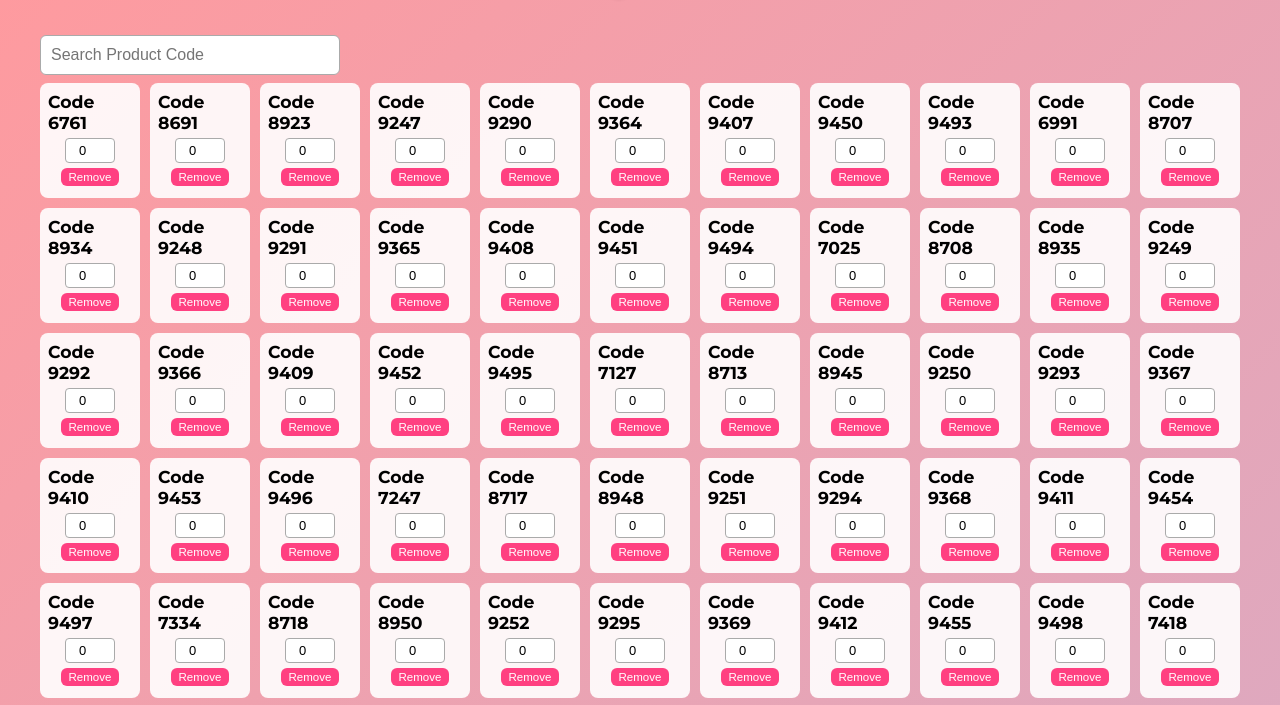
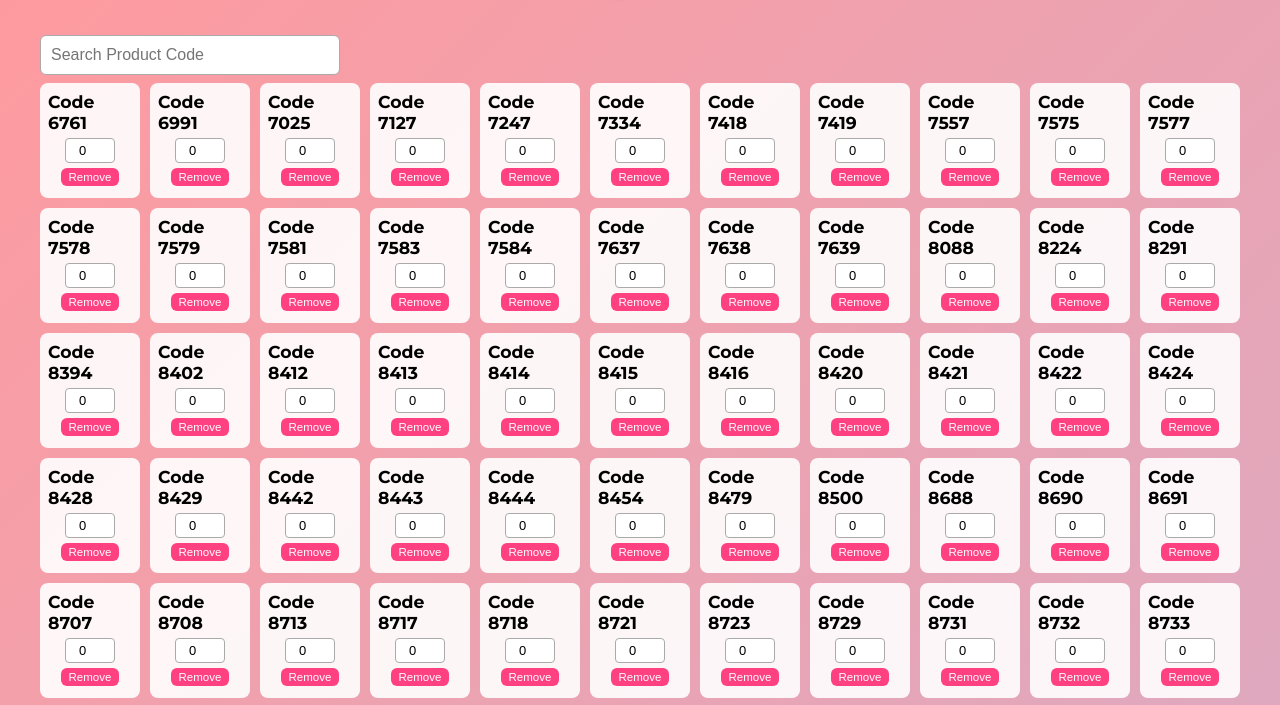
Before and after one commit to mini-me99/BabYland-, a plain HTML site: page index.html in a window 1280 px wide. Shown: the part 62-767 px from the top of the page. Drawn offline with Linux system fonts and the light colour scheme.

Commit message:
Update index.html

```diff
--- a/index.html
+++ b/index.html
@@ -250,49 +250,15 @@
   <script>
     // Define the product codes array based on your provided list
     const productCodes = [
-      "6761", "8691", "8923", "9247", "9290", "9364", "9407", "9450", "9493",
-      "6991", "8707", "8934", "9248", "9291", "9365", "9408", "9451", "9494",
-      "7025", "8708", "8935", "9249", "9292", "9366", "9409", "9452", "9495",
-      "7127", "8713", "8945", "9250", "9293", "9367", "9410", "9453", "9496",
-      "7247", "8717", "8948", "9251", "9294", "9368", "9411", "9454", "9497",
-      "7334", "8718", "8950", "9252", "9295", "9369", "9412", "9455", "9498",
-      "7418", "8721", "8951", "9253", "9296", "9370", "9413", "9456", "9499",
-      "7419", "8723", "9187", "9254", "9297", "9371", "9414", "9457", "9500",
-      "7557", "8729", "9188", "9255", "9298", "9372", "9415", "9458", "9501",
-      "7575", "8731", "9189", "9256", "9299", "9373", "9416", "9459", "9502",
-      "7577", "8732", "9190", "9257", "9300", "9374", "9417", "9460", "9503",
-      "7578", "8733", "9191", "9258", "9301", "9375", "9418", "9461", "9504",
-      "7579", "8735", "9192", "9259", "9302", "9376", "9419", "9462", "9505",
-      "7581", "8737", "9193", "9260", "9303", "9377", "9420", "9463", "9506",
-      "7583", "8738", "9194", "9261", "9304", "9378", "9421", "9464", "9507",
-      "7584", "8748", "9196", "9262", "9305", "9379", "9422", "9465", "9508",
-      "7637", "8757", "9198", "9263", "9306", "9380", "9423", "9466", "9509",
-      "7638", "8760", "9221", "9264", "9307", "9381", "9424", "9467", "9510",
-      "7639", "8779", "9222", "9265", "9308", "9382", "9425", "9468", "9511",
-      "8088", "8782", "9223", "9266", "9309", "9383", "9426", "9469", "9512",
-      "8224", "8790", "9224", "9267", "9310", "9384", "9427", "9470", "9513",
-      "8291", "8791", "9225", "9268", "9311", "9385", "9428", "9471", "9514",
-      "8394", "8792", "9226", "9269", "9312", "9386", "9429", "9472", "9515",
-      "8402", "8793", "9227", "9270", "9329", "9387", "9430", "9473", "9516",
-      "8412", "8795", "9228", "9271", "9330", "9388", "9431", "9474", "9517",
-      "8413", "8809", "9229", "9272", "9331", "9389", "9432", "9475", "9518",
-      "8414", "8813", "9230", "9273", "9332", "9390", "9433", "9476", "9519",
-      "8415", "8814", "9231", "9274", "9333", "9391", "9434", "9477", "9520",
-      "8416", "8815", "9232", "9275", "9341", "9392", "9435", "9478", "9521",
-      "8420", "8816", "9233", "9276", "9342", "9393", "9436", "9479", "9522",
-      "8421", "8817", "9234", "9277", "9343", "9394", "9437", "9480", "9523",
-      "8422", "8818", "9235", "9278", "9344", "9395", "9438", "9481", "9524",
-      "8424", "8825", "9236", "9279", "9345", "9396", "9439", "9482", "9525",
-      "8428", "8827", "9237", "9280", "9346", "9397", "9440", "9483", "9526",
-      "8429", "8828", "9238", "9281", "9347", "9398", "9441", "9484", "9527",
-      "8442", "8902", "9239", "9282", "9348", "9399", "9442", "9485", "9528",
-      "8443", "8908", "9240", "9283", "9358", "9400", "9443", "9486", "9529",
-      "8444", "8911", "9241", "9284", "9359", "9401", "9444", "9487", "9530",
-      "8454", "8912", "9242", "9285", "9360", "9402", "9445", "9488", "9531",
-      "8479", "8913", "9243", "9286", "9361", "9403", "9446", "9489", "9532",
-      "8500", "8918", "9244", "9287", "9362", "9404", "9447", "9490", "9533",
-      "8688", "8919", "9245", "9288", "9363", "9405", "9448", "9491", "9534",
-      "8690", "8920", "9246", "9289", "9364", "9406", "9449", "9492", "9535"
+      "6761", "6991", "7025", "7127", "7247", "7334", "7418", "7419", "7557", "7575", "7577", "7578", "7579", "7581", "7583", "7584", "7637", "7638", "7639", "8088", "8224", "8291", "8394", "8402", "8412", "8413", "8414", "8415", "8416", "8420", "8421", "8422", "8424", "8428", "8429", "8442", "8443", "8444", "8454", "8479", "8500", "8688", "8690",
+    "8691", "8707", "8708", "8713", "8717", "8718", "8721", "8723", "8729", "8731", "8732", "8733", "8735", "8737", "8738", "8748", "8757", "8760", "8779", "8782", "8790", "8791", "8792", "8793", "8795", "8809", "8813", "8814", "8815", "8816", "8817", "8818", "8825", "8827", "8828", "8902", "8908", "8911", "8912", "8913", "8918", "8919", "8920",
+    "8923", "8934", "8935", "8945", "8948", "8950", "8951", "9187", "9188", "9189", "9190", "9191", "9192", "9193", "9194", "9196", "9198", "9221", "9222", "9223", "9224", "9225", "9226", "9227", "9228", "9229", "9230", "9231", "9232", "9233", "9234", "9235", "9236", "9237", "9238", "9239", "9240", "9241", "9242", "9243", "9244", "9245", "9246",
+    "9247", "9248", "9249", "9250", "9251", "9252", "9253", "9254", "9255", "9256", "9257", "9258", "9259", "9260", "9261", "9262", "9263", "9264", "9265", "9266", "9267", "9268", "9269", "9270", "9271", "9272", "9273", "9274", "9275", "9276", "9277", "9278", "9279", "9280", "9281", "9282", "9283", "9284", "9285", "9286", "9287", "9288", "9289",
+    "9290", "9291", "9292", "9293", "9294", "9295", "9296", "9297", "9298", "9299", "9300", "9301", "9302", "9303", "9304", "9305", "9306", "9307", "9308", "9309", "9310", "9311", "9312", "9329", "9330", "9331", "9332", "9333", "9341", "9342", "9343", "9344", "9345", "9346", "9347", "9348", "9358", "9359", "9360", "9361", "9362", "9363", "9364",
+    "9364", "9365", "9366", "9367", "9368", "9369", "9370", "9371", "9372", "9373", "9374", "9375", "9376", "9377", "9378", "9379", "9380", "9381", "9382", "9383", "9384", "9385", "9386", "9387", "9388", "9389", "9390", "9391", "9392", "9393", "9394", "9395", "9396", "9397", "9398", "9399", "9400", "9401", "9402", "9403", "9404", "9405", "9406",
+    "9407", "9408", "9409", "9410", "9411", "9412", "9413", "9414", "9415", "9416", "9417", "9418", "9419", "9420", "9421", "9422", "9423", "9424", "9425", "9426", "9427", "9428", "9429", "9430", "9431", "9432", "9433", "9434", "9435", "9436", "9437", "9438", "9439", "9440", "9441", "9442", "9443", "9444", "9445", "9446", "9447", "9448", "9449",
+    "9450", "9451", "9452", "9453", "9454", "9455", "9456", "9457", "9458", "9459", "9460", "9461", "9462", "9463", "9464", "9465", "9466", "9467", "9468", "9469", "9470", "9471", "9472", "9473", "9474", "9475", "9476", "9477", "9478", "9479", "9480", "9481", "9482", "9483", "9484", "9485", "9486", "9487", "9488", "9489", "9490", "9491", "9492",
+    "9493", "9494", "9495", "9496", "9497", "9498", "9499", "9500", "9501", "9502", "9503", "9504", "9505", "9506", "9507", "9508", "9509", "9510", "9511", "9512", "9513", "9514", "9515", "9516", "9517", "9518", "9519", "9520", "9521", "9522", "9523", "9524", "9525", "9526", "9527", "9528", "9529", "9530", "9531", "9532", "9533", "9534", "9535"
     ];
 
     const productContainer = document.getElementById('productContainer');
```
